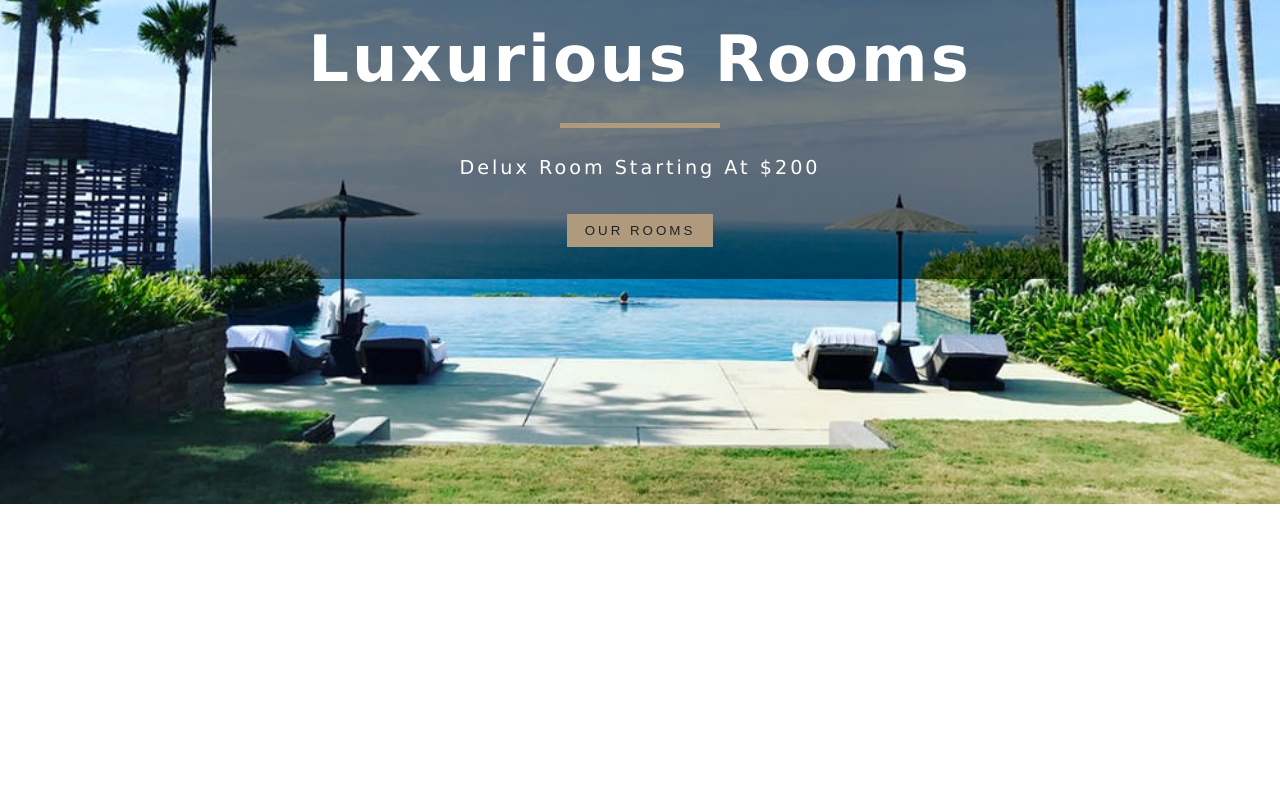
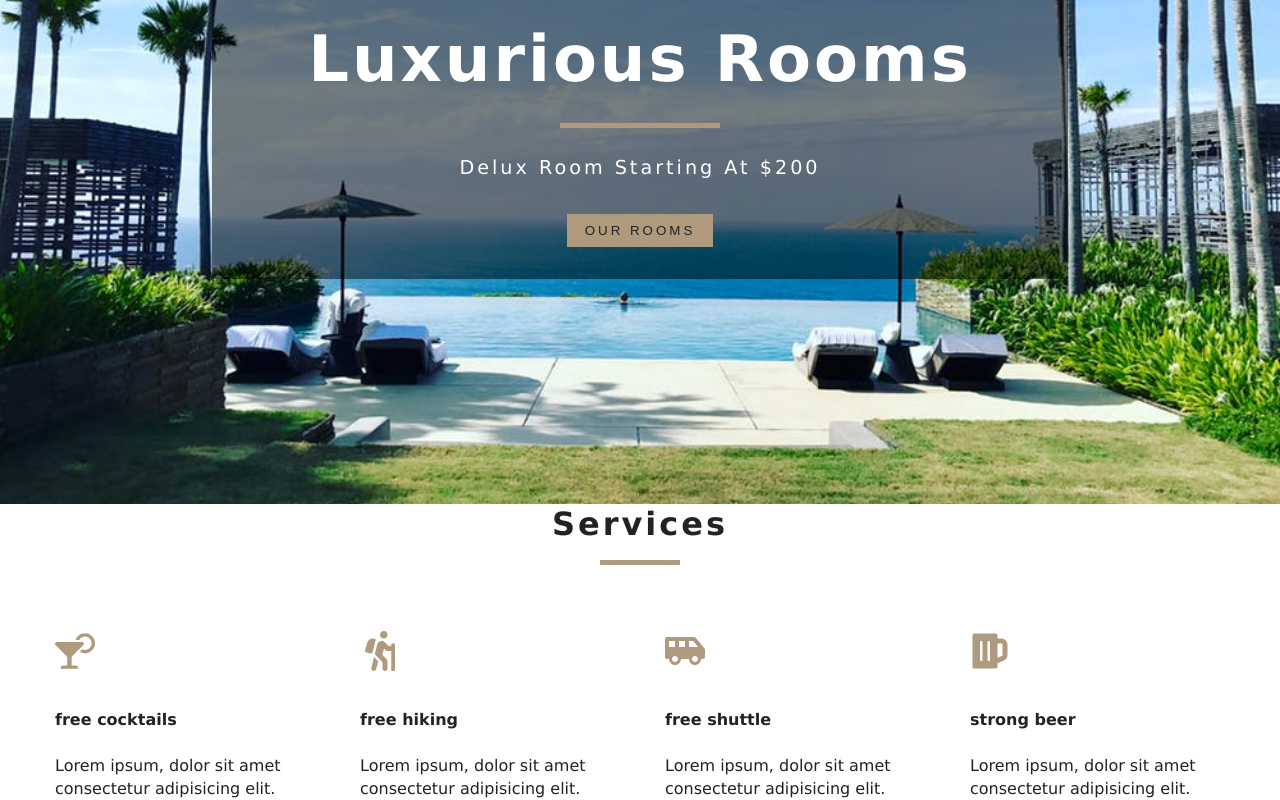
Before and after one commit to saif1642/beach-resort-react, a React (Create React App) app: page / in a window 1280 px wide. Shown: the part 296-1096 px from the top of the page. Before the commit the page ends 800 px from the top, so only its background shows below. Built offline with nearby package versions, Linux system fonts and the light colour scheme.

Commit message:
service component

```diff
--- a/src/App.css
+++ b/src/App.css
@@ -252,6 +252,7 @@
 }
 .services h6 {
   letter-spacing: var(--mainSpacing);
+  text-transform: capitalize;
 }
 .services p {
   width: 80%;
--- /dev/null
+++ b/src/components/Services.js
@@ -0,0 +1,50 @@
+import React, { Component } from 'react';
+import { Title } from './Title';
+import { FaCocktail, FaHiking, FaShuttleVan, FaBeer } from 'react-icons/fa';
+export default class Services extends Component {
+    state = {
+        services:[
+            {
+                icon:<FaCocktail />,
+                title:"free cocktails",
+                info:"Lorem ipsum, dolor sit amet consectetur adipisicing elit."
+            },
+            {
+                icon:<FaHiking />,
+                title:"free hiking",
+                info:"Lorem ipsum, dolor sit amet consectetur adipisicing elit."
+            },
+            {
+                icon:<FaShuttleVan />,
+                title:"free shuttle",
+                info:"Lorem ipsum, dolor sit amet consectetur adipisicing elit."
+            },
+            {
+                icon:<FaBeer />,
+                title:"strong beer",
+                info:"Lorem ipsum, dolor sit amet consectetur adipisicing elit."
+            },
+        ]
+    }
+    render() {
+        return (
+            <div>
+               <Title title="services" />
+               <div className="services-center">
+                {
+                    this.state.services.map((service, index) => {
+                        return (
+                            <article key={index} className="service">
+                                <span>{service.icon}</span>
+                                <h6>{service.title}</h6>
+                                <p>{service.info}</p>
+                            </article>
+                        )
+                    })
+
+                }
+               </div>
+            </div>
+        )
+    }
+}
--- /dev/null
+++ b/src/components/Title.js
@@ -0,0 +1,11 @@
+import React from 'react'
+
+export const Title = ({title}) => {
+    return (
+        <div className="section-title">
+           <h4>{title}</h4>
+           <div />
+
+        </div>
+    )
+}
--- a/src/pages/Home.js
+++ b/src/pages/Home.js
@@ -2,8 +2,10 @@
 import { Hero } from '../components/Hero';
 import { Banner } from '../components/Banner';
 import { Link } from 'react-router-dom';
+import Services from '../components/Services';
 export const Home = () => {
     return (
+        <>
         <Hero>
             <Banner title="luxurious rooms" subtitle="delux room starting at $200">
                 <Link to="/rooms">
@@ -11,5 +13,7 @@
                 </Link>
             </Banner>
         </Hero>
+        <Services />
+        </>
     )
 }
```
